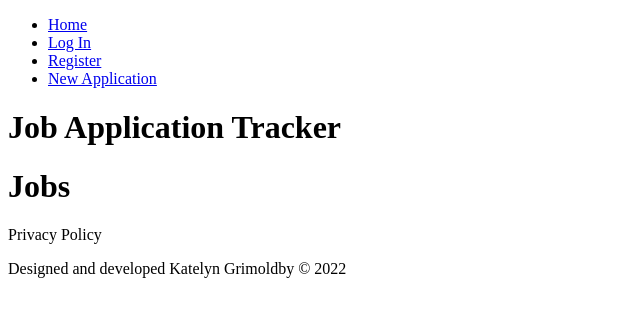
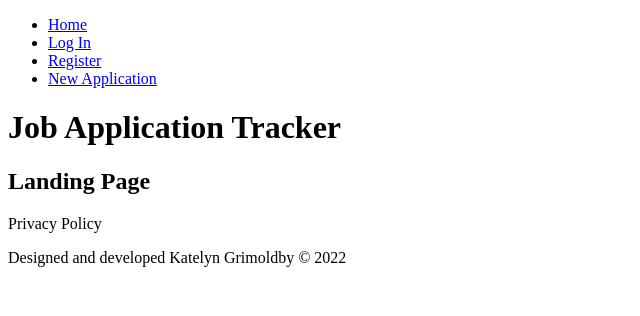
Before and after one commit to katelyngrimoldby/job-application-tracker, a React (Vite) app in the folder frontend/: page / in a window 1280 px wide. Shown: the top 316 px of the page, without its empty margins (0-640 px from the left). Built offline with nearby package versions, Linux system fonts and the light colour scheme.

Commit message:
Add integration

```diff
--- a/frontend/src/App.tsx
+++ b/frontend/src/App.tsx
@@ -1,6 +1,9 @@
 import { Routes, Route } from 'react-router-dom';
+import { useEffect } from 'react';
+import { useStateValue, setCurrentUser } from './state';
 import { Header, Footer } from './components/Layout';
 import Jobs from './pages/jobs';
+import Landing from './pages/landing';
 import Login from './pages/login';
 import Register from './pages/register';
 import NewApplication from './pages/newApplication';
@@ -21,13 +24,22 @@ import Custom404 from './pages/custom404';
 // };
 
 function App() {
+  const [{ user }, dispatch] = useStateValue();
+
+  useEffect(() => {
+    const userJSON = window.localStorage.getItem('User');
+    if (userJSON) {
+      dispatch(setCurrentUser(JSON.parse(userJSON)));
+    }
+  }, []);
+
   return (
     <>
       <Header />
       <Routes>
         <Route
           path='/'
-          element={<Jobs />}
+          element={user ? <Jobs /> : <Landing />}
         />
         <Route
           path='/login'
```
